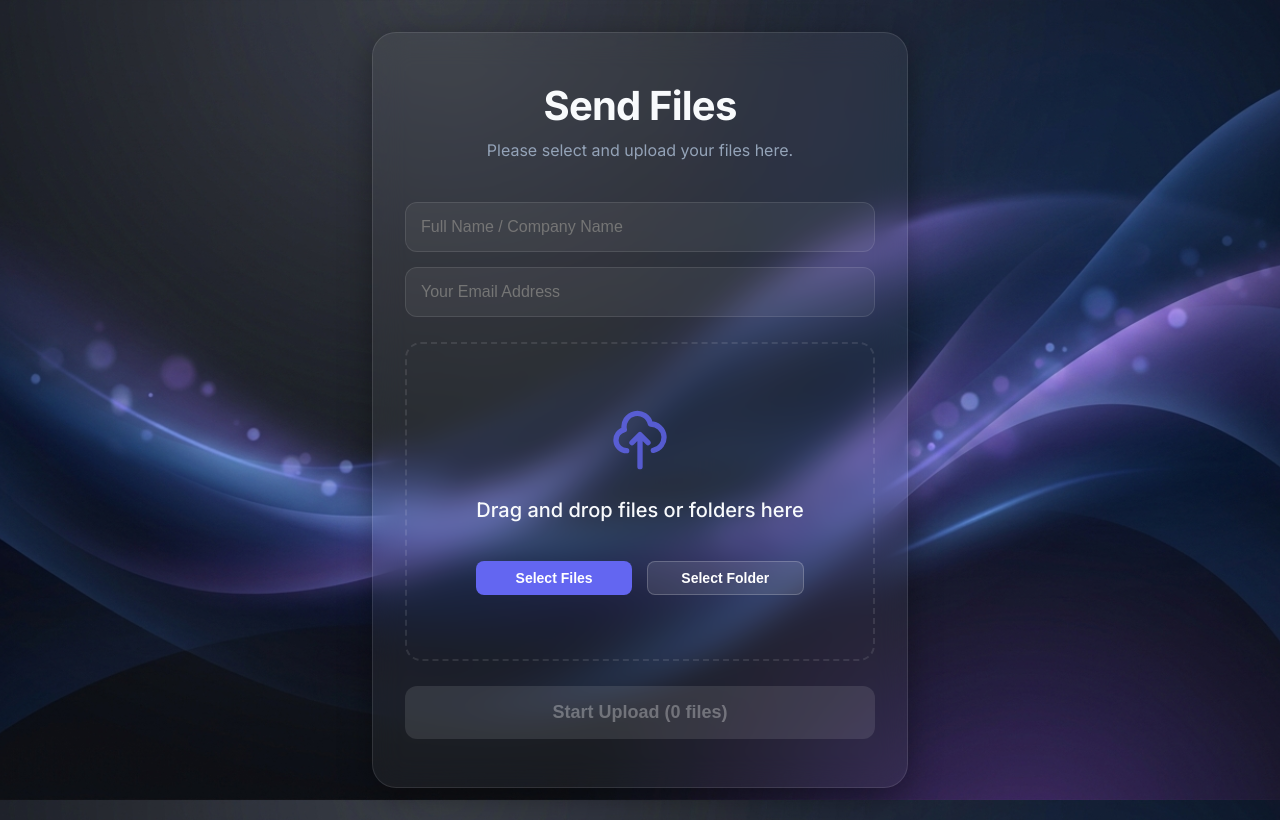
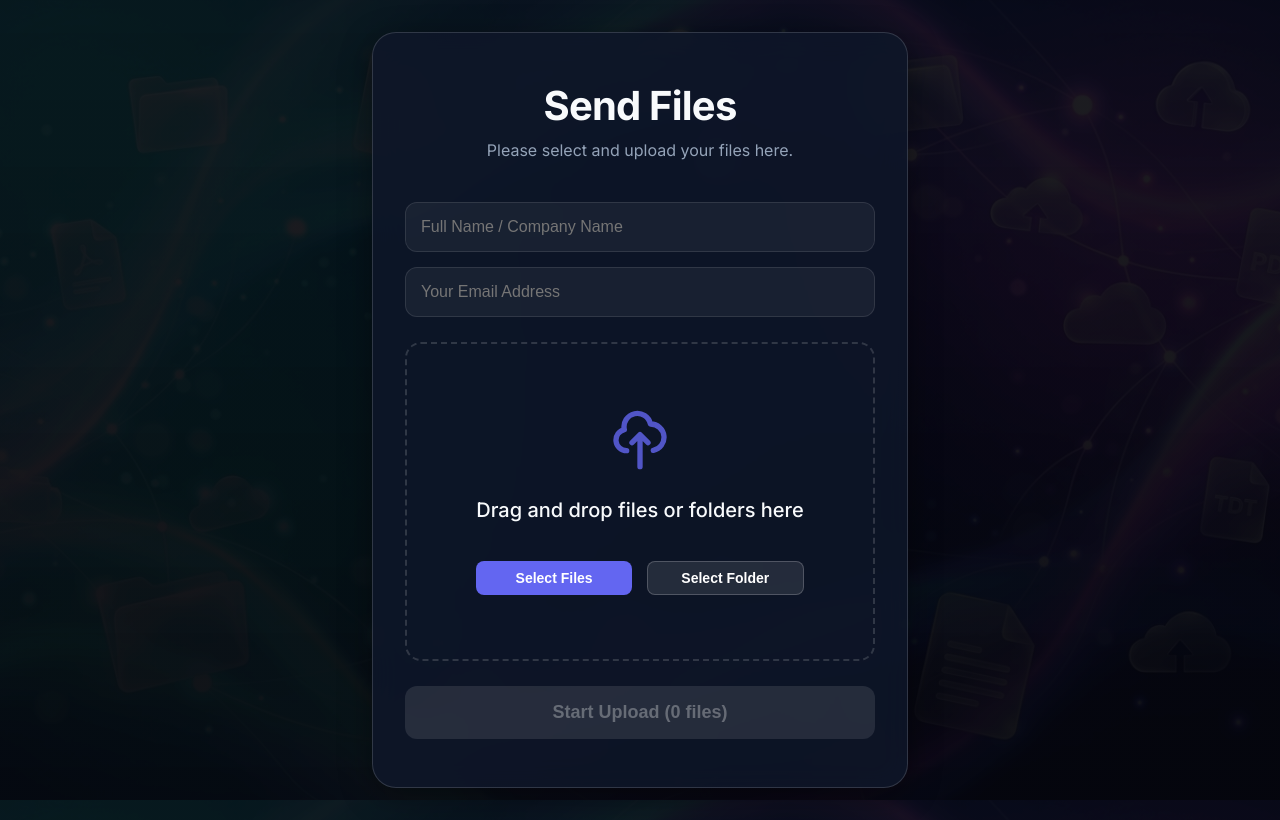
Before and after one commit to instantperson-spec/Google-Drive-Upload, a Next.js app: page / in a window 1280 px wide. Built offline with nearby package versions, Linux system fonts and the light colour scheme.

Commit message:
Update UI: Darker glassmorphism and readability improvements

```diff
--- a/src/app/globals.css
+++ b/src/app/globals.css
@@ -1,8 +1,8 @@
 :root {
   --bg-gradient-start: #0f172a;
   --bg-gradient-end: #1e1b4b;
-  --glass-bg: rgba(255, 255, 255, 0.05);
-  --glass-border: rgba(255, 255, 255, 0.1);
+  --glass-bg: rgba(15, 23, 42, 0.85);
+  --glass-border: rgba(255, 255, 255, 0.15);
   --glass-shadow: 0 8px 32px 0 rgba(0, 0, 0, 0.37);
   --text-primary: #f8fafc;
   --text-secondary: #94a3b8;
@@ -20,7 +20,7 @@
 
 body {
   font-family: var(--font-inter), sans-serif;
-  background: url('/bg.jpg') no-repeat center center fixed;
+  background: linear-gradient(rgba(5, 5, 10, 0.9), rgba(5, 5, 10, 0.95)), url('/bg.jpg') no-repeat center center fixed;
   background-size: cover;
   color: var(--text-primary);
   min-height: 100vh;
```
Also changed, not shown: public/bg.jpg.
